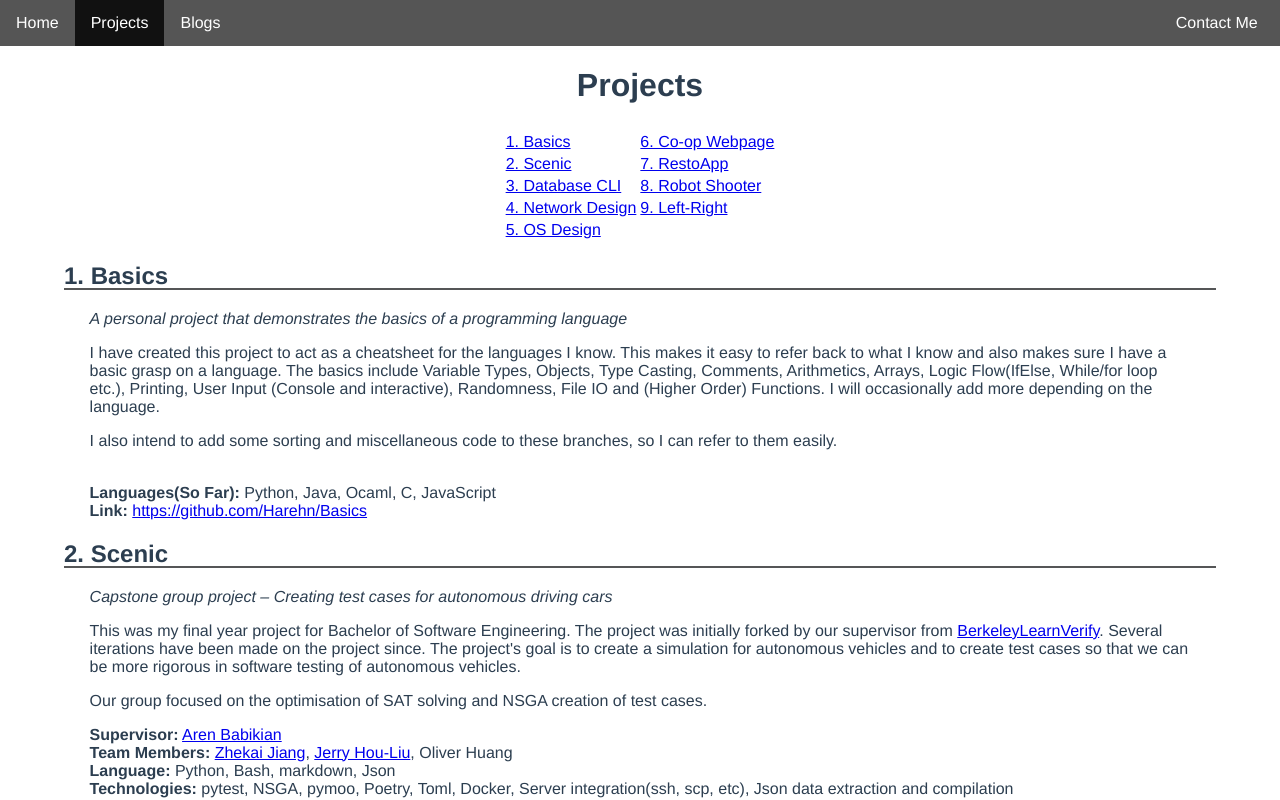
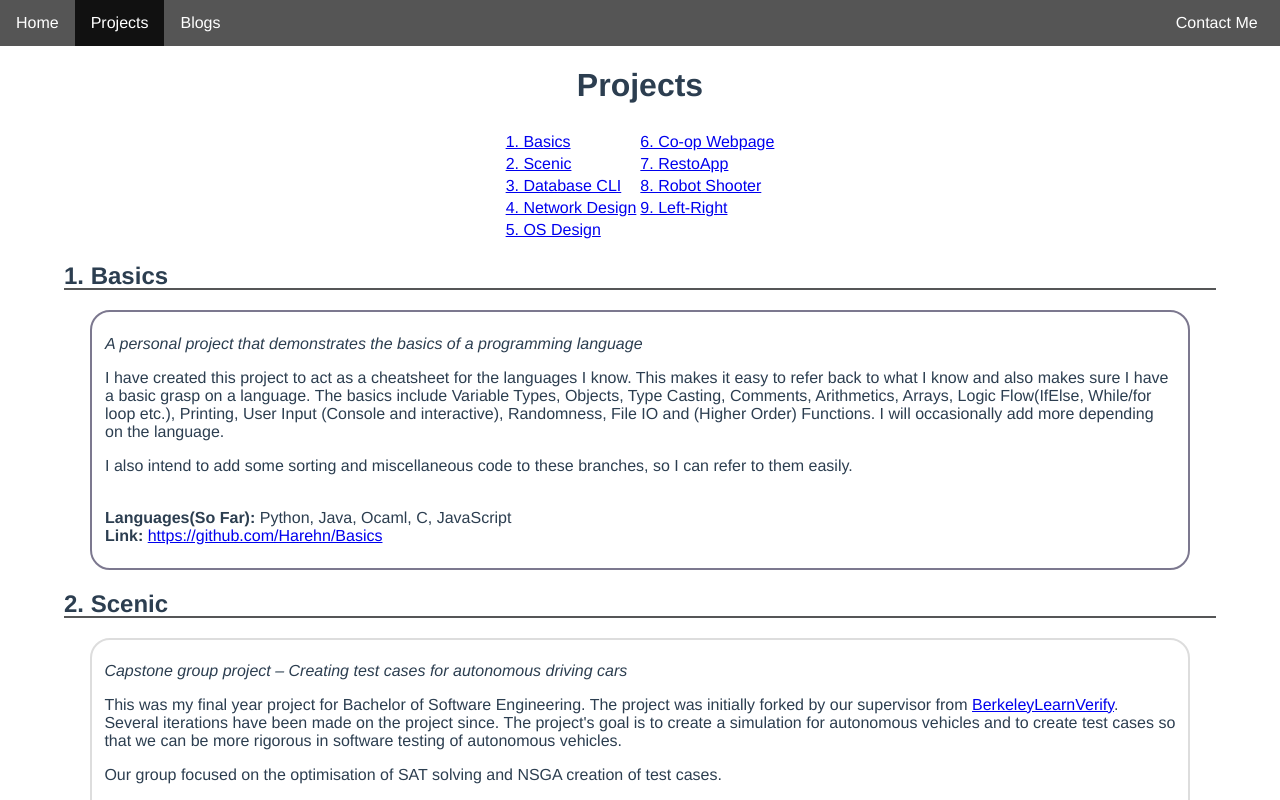
Before and after one commit to Harehn/Personal-Website, a Vue app: page /projects in a window 1280 px wide. In both pictures the pointer is over the element 640 px from the left and 414 px from the top of the page. Shown: the top 800 px of the page. Built offline with nearby package versions, Linux system fonts and the light colour scheme.

Commit message:
Added Div borders

```diff
--- a/src/components/Home.vue
+++ b/src/components/Home.vue
@@ -69,13 +69,14 @@ a {
 
   border: 2px solid #ddd;
   border-radius: 20px;
+  transition: 0.2s;
 }
 
 .about:hover{
   padding-left: 1.05%;
   padding-right: 1.05%;
-  padding-top:0.7%;
-  padding-bottom: 0.7%;
+  padding-top:0.55%;
+  padding-bottom: 0.55%;
   /* box-shadow: 0 0 2px 1px rgba(0, 140, 186, 0.5); */
   border-color: #7c788f;
 }
--- a/src/views/ProjectsView.vue
+++ b/src/views/ProjectsView.vue
@@ -178,7 +178,26 @@ h1 {
   margin-right: 7%;
   /* display: flex;
   flex-wrap:wrap; */
+
+  padding-left: 1%;
+  padding-right: 1%;
+  padding-top:0.5%;
+  padding-bottom: 0.5%;
+
+  border: 2px solid #ddd;
+  border-radius: 20px;
+  transition: 0.2s;
 }
+
+.description:hover{
+  padding-left: 1.05%;
+  padding-right: 1.05%;
+  padding-top:0.55%;
+  padding-bottom: 0.55%;
+  /* box-shadow: 0 0 2px 1px rgba(0, 140, 186, 0.5); */
+  border-color: #7c788f;
+}
+
 #toc {
   margin-left: auto;
   margin-right: auto;
```
